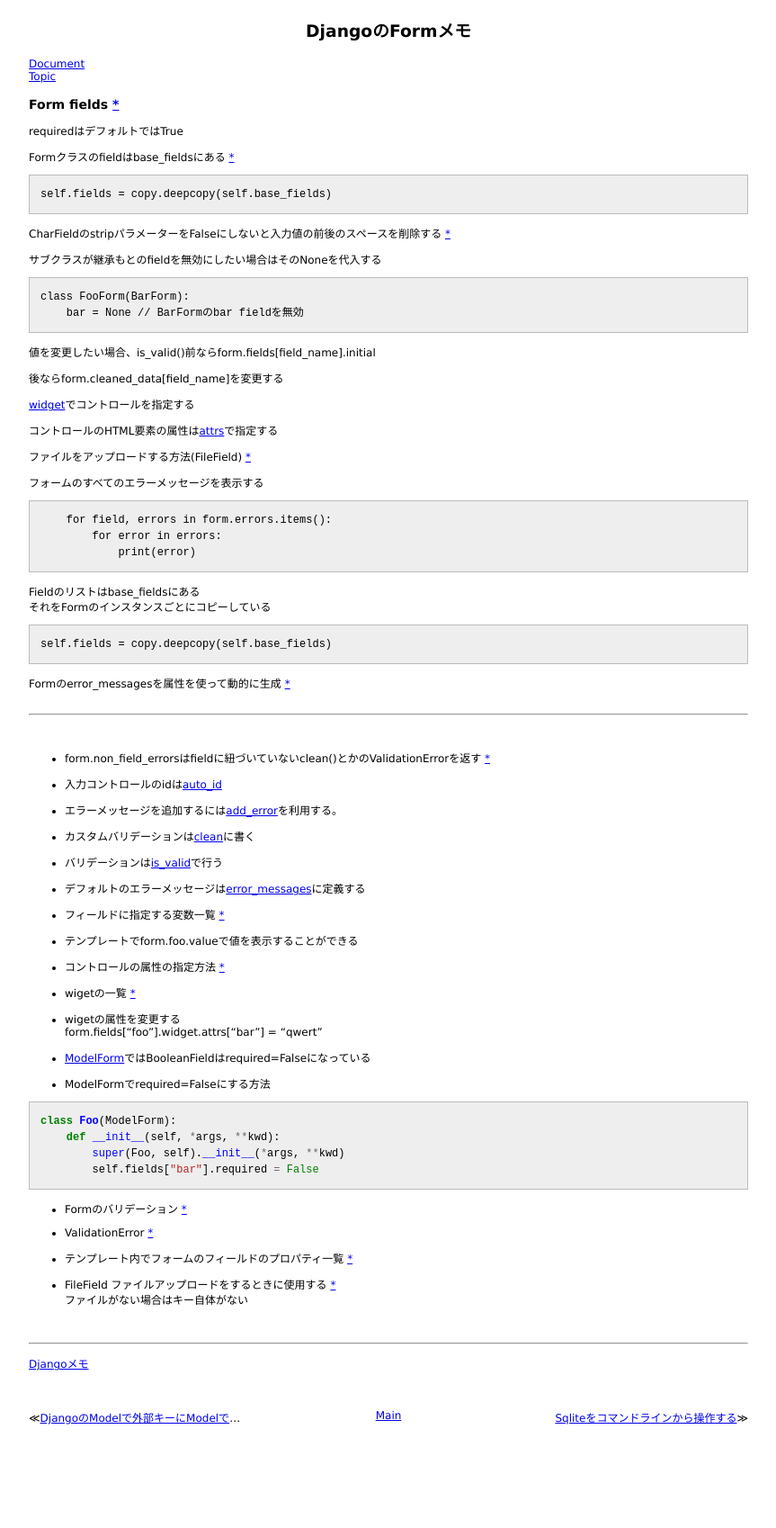
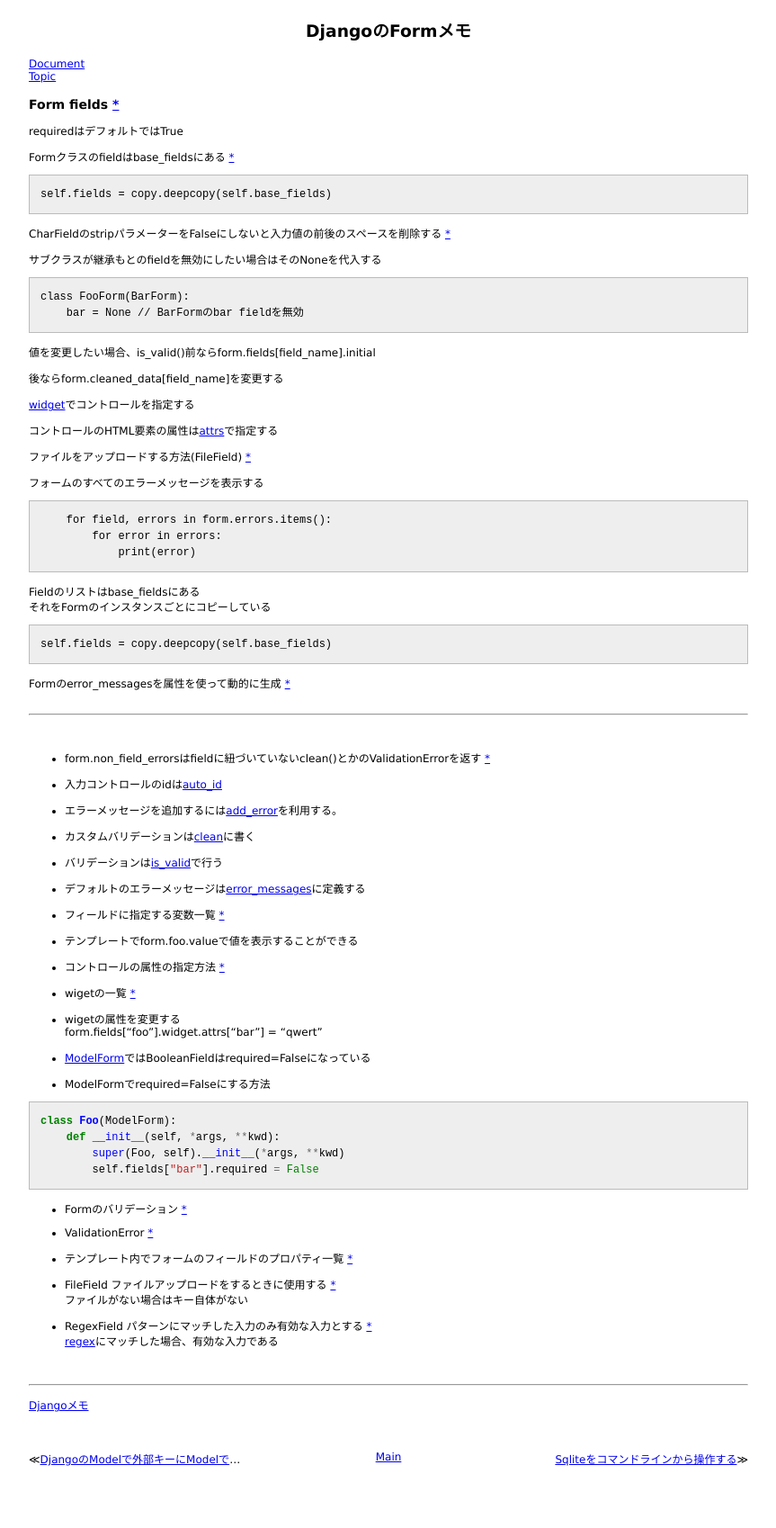
Before and after one commit to 38elements/38elements.github.com, a Jekyll site: the page built from _posts/2014-12-02-django-forms.md, in a window 1280 px wide. Shown: the whole page at 90% size, without its empty margins (208-1071 px from the left). Built offline with Jekyll 4.4.1, drawn with Linux system fonts in a browser that asks for light colours; before the commit the page ends 1652 px from its top, so only the background shows below that.

Commit message:
Update 2014-12-02-django-forms.md

```diff
--- a/_posts/2014-12-02-django-forms.md
+++ b/_posts/2014-12-02-django-forms.md
@@ -92,8 +92,11 @@ class Foo(ModelForm):
 
 * テンプレート内でフォームのフィールドのプロパティ一覧 [\*](https://docs.djangoproject.com/ja/stable/topics/forms/#looping-over-the-form-s-fields)
 
-* FileField ファイルアップロードをするときに使用する [\*](https://docs.djangoproject.com/ja/1.9/ref/forms/fields/#filefield)
+* FileField ファイルアップロードをするときに使用する [\*](https://docs.djangoproject.com/en/stable/ref/forms/fields/#filefield)
 ファイルがない場合はキー自体がない
+
+* RegexField パターンにマッチした入力のみ有効な入力とする [\*](https://docs.djangoproject.com/en/stable/ref/forms/fields/#regexfield)
+[regex](https://docs.djangoproject.com/en/stable/ref/forms/fields/#django.forms.RegexField.regex)にマッチした場合、有効な入力である
 <br>
 <br/>
 <hr/>
```
